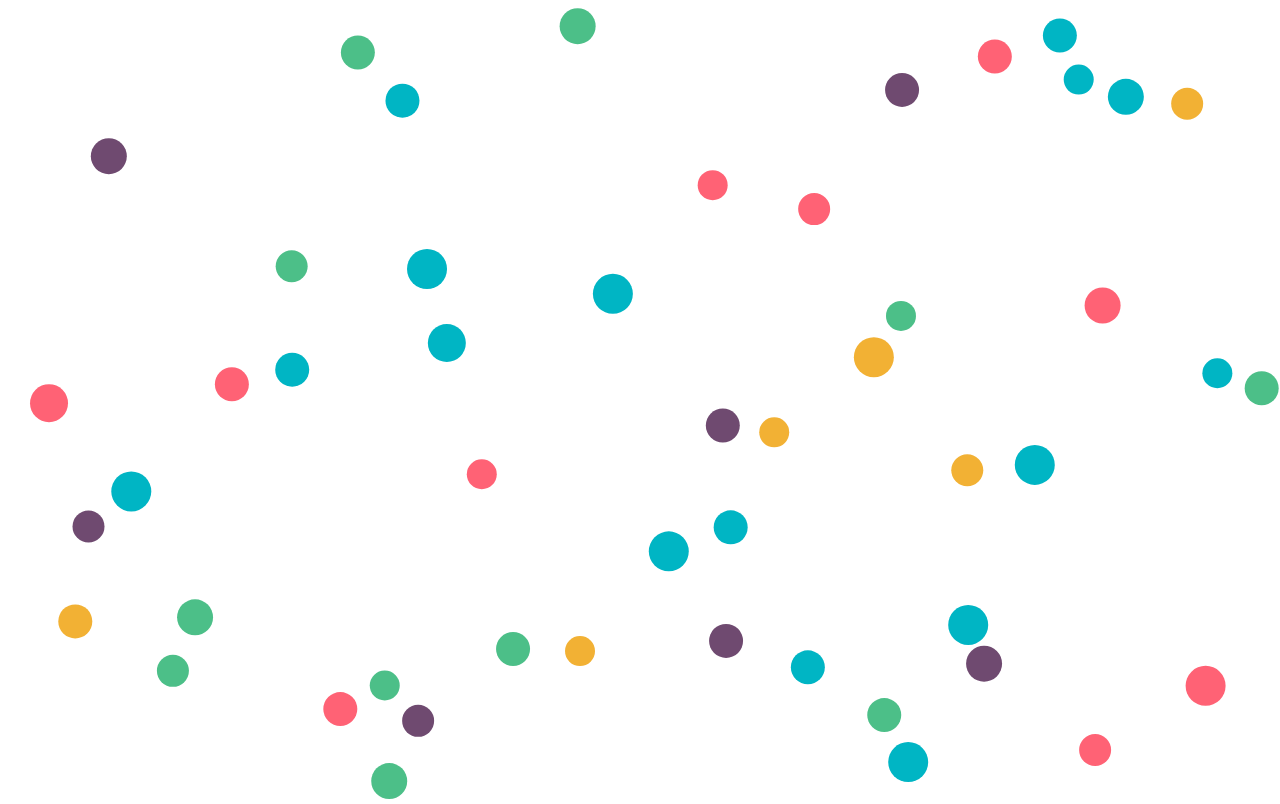
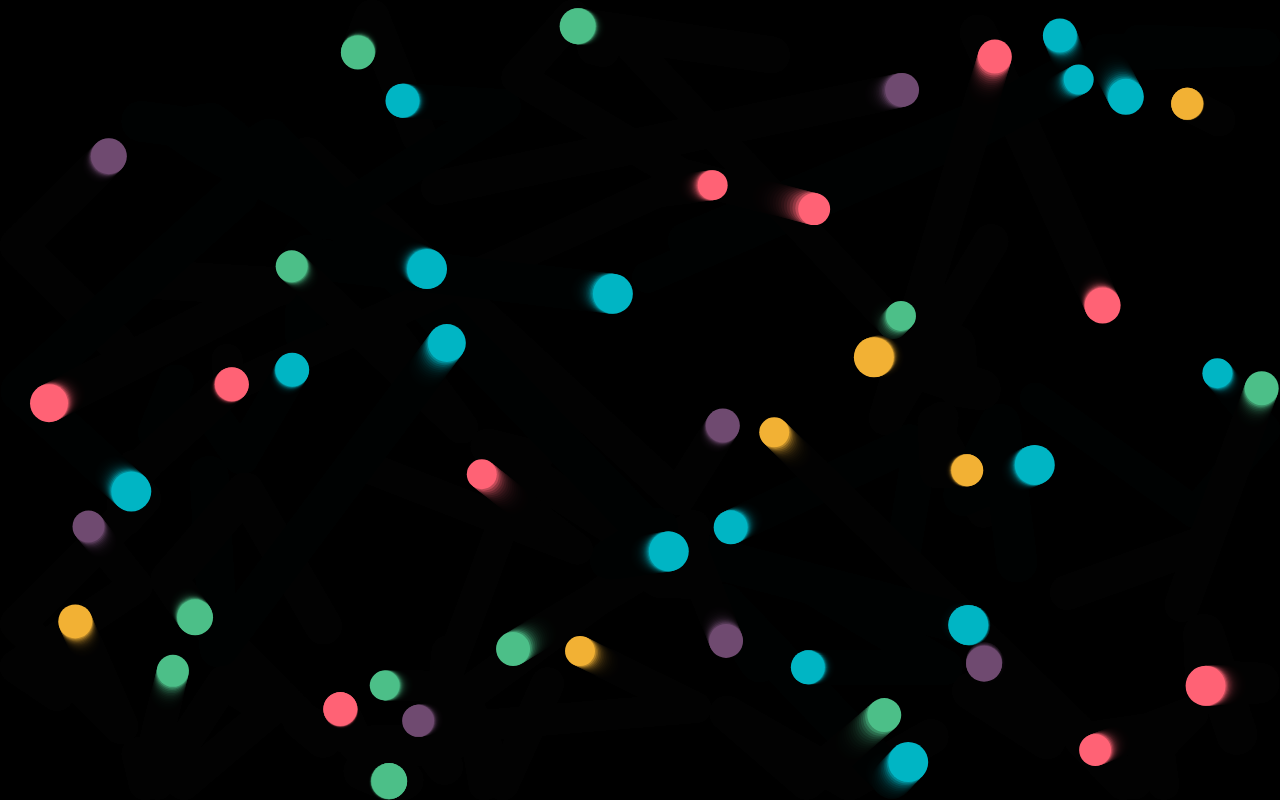
Before and after one commit to dayDreamer-fish/Canvas_learning, a plain HTML site: page Canvas小球弹性碰撞优化/小球完全弹性碰撞.html in a window 1280 px wide. Drawn offline with Linux system fonts and the light colour scheme.

Commit message:
背景色更正

```diff
--- a/Canvas小球弹性碰撞优化/小球完全弹性碰撞.html
+++ b/Canvas小球弹性碰撞优化/小球完全弹性碰撞.html
@@ -191,8 +191,8 @@
 
     function animate() {
         requestAnimationFrame(animate);
-        ctx.clearRect(0, 0, canvas.width, canvas.height);
-
+        ctx.fillStyle = "rgba(0, 0, 0, 0.25)";
+        ctx.fillRect(0, 0,  canvas.width, canvas.height);
         for (let b of ballArray) {
             b.update(ballArray);
         }
```
